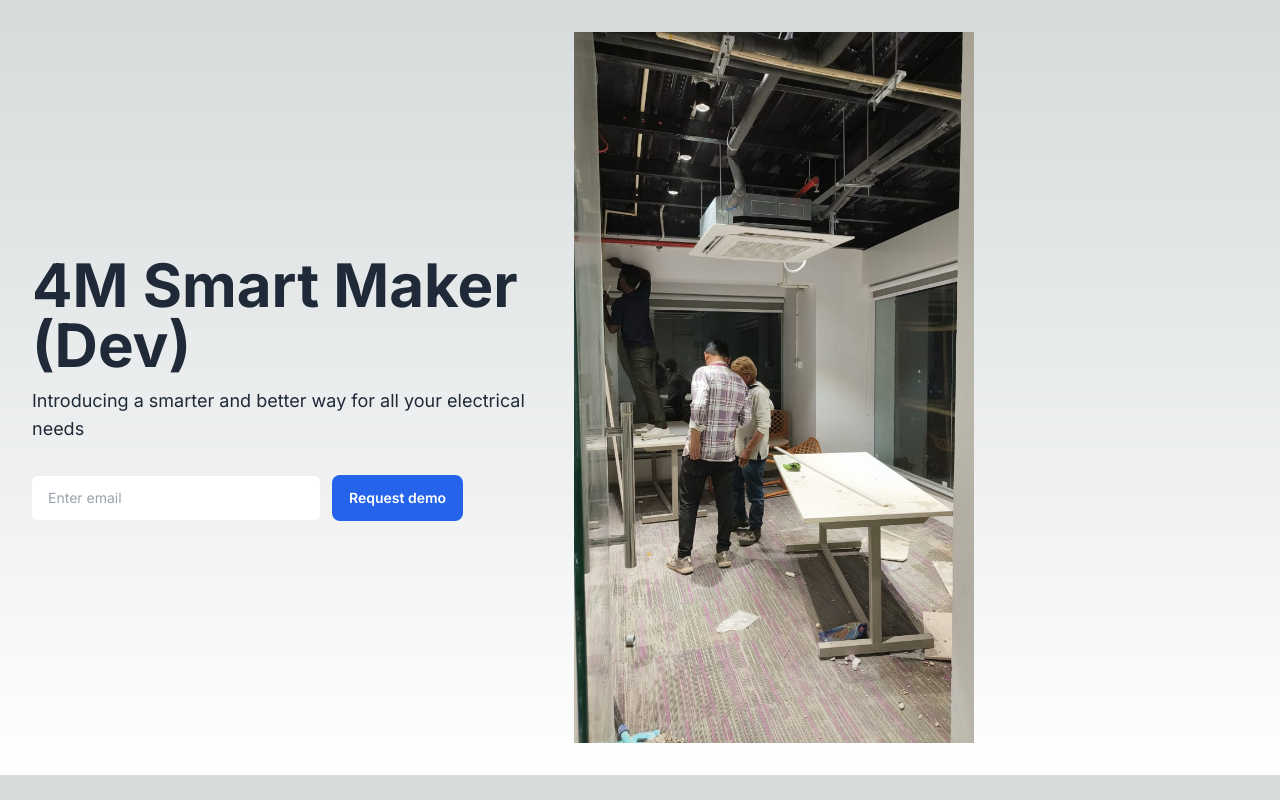
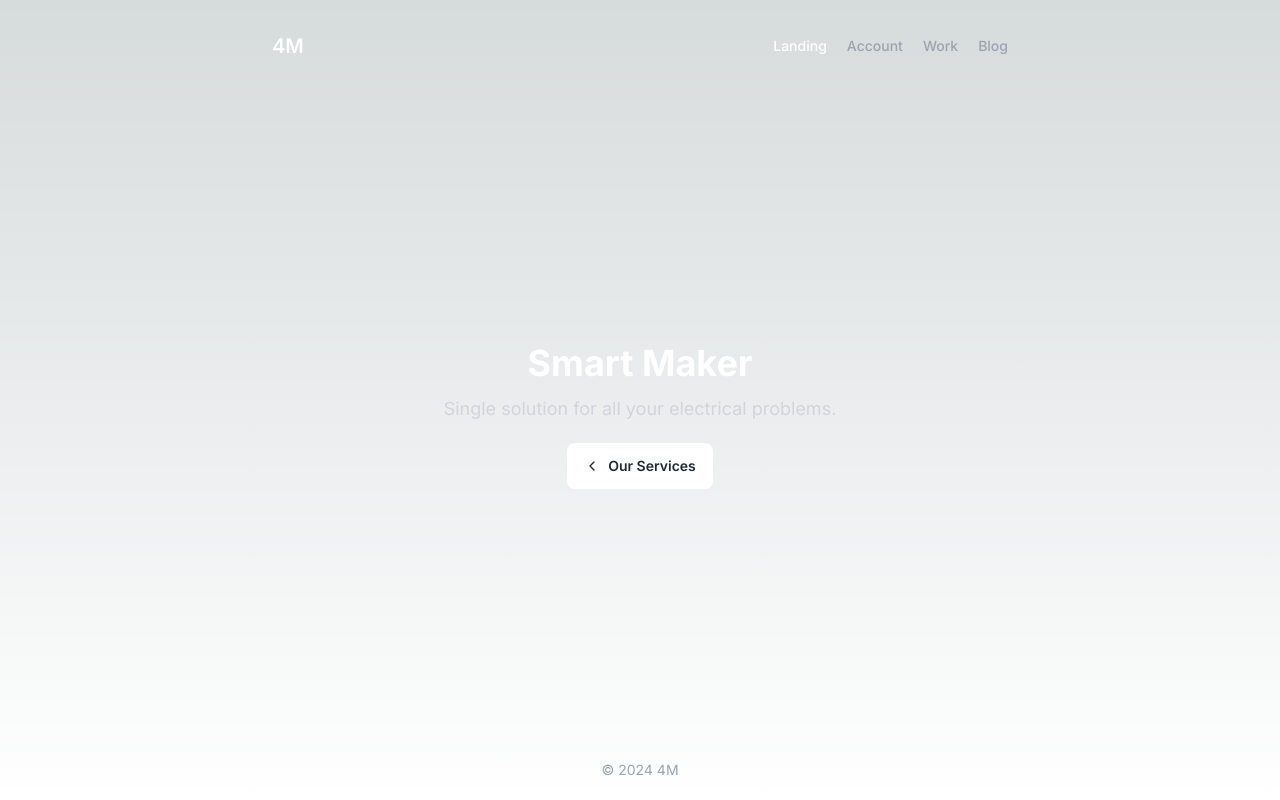
Before and after one commit to Anexca/4m-smart-maker, a Next.js app: page / in a window 1280 px wide. Built offline with nearby package versions, Linux system fonts and the light colour scheme.

Commit message:
setup components

```diff
--- a/src/app/globals.css
+++ b/src/app/globals.css
@@ -18,11 +18,9 @@
 
 body {
   color: rgb(var(--foreground-rgb));
-  background: linear-gradient(
-      to bottom,
-      transparent,
-      rgb(var(--background-end-rgb))
-    )
+  height: 100vh;
+  width: 100vw;
+  background: linear-gradient(to bottom, transparent, rgb(var(--background-end-rgb)))
     rgb(var(--background-start-rgb));
 }
 
--- a/src/app/page.tsx
+++ b/src/app/page.tsx
@@ -1,40 +1,45 @@
-import Image from 'next/image'
-
-import homeImage from '@/assets/images/0.jpg'
+import Footer from '@/components/molecules/footer'
+import NavBar from '@/components/molecules/navbar'
 
 const App = () => {
   return (
-    <div className="max-w-[85rem] mx-auto px-4 sm:px-6 lg:px-8 lg:my-8">
-      <div className="grid lg:grid-cols-7 lg:gap-x-8 xl:gap-x-12 lg:items-center">
-        <div className="lg:col-span-3">
-          <h1 className="block text-3xl font-bold text-gray-800 sm:text-4xl md:text-5xl lg:text-6xl dark:text-white">
-            4M Smart Maker (Dev)
-          </h1>
-          <p className="mt-3 text-lg text-gray-800 dark:text-gray-400">
-            Introducing a smarter and better way for all your electrical needs
-          </p>
-          <div className="mt-5 lg:mt-8 flex flex-col items-center gap-2 sm:flex-row sm:gap-3">
-            <div className="w-full sm:w-auto">
-              <label htmlFor="hero-input" className="sr-only">
-                Search
-              </label>
-              <input
-                type="text"
-                className="py-3 px-4 block w-full xl:min-w-72 border-gray-200 rounded-md text-sm focus:border-blue-500 focus:ring-blue-500 disabled:opacity-50 disabled:pointer-events-none dark:bg-slate-900 dark:border-gray-700 dark:text-gray-400 dark:focus:ring-gray-600"
-                placeholder="Enter email"
-              />
+    <div className="h-full">
+      <div className="max-w-[50rem] flex flex-col mx-auto size-full">
+        <header className="mb-auto flex flex-wrap sm:justify-start sm:flex-nowrap z-50 w-full text-sm py-4">
+          <NavBar />
+        </header>
+
+        <main id="content">
+          <div className="text-center py-10 px-4 sm:px-6 lg:px-8">
+            <h1 className="block text-2xl font-bold text-white sm:text-4xl">Smart Maker</h1>
+            <p className="mt-3 text-lg text-gray-300">
+              Single solution for all your electrical problems.
+            </p>
+            <div className="mt-5 flex flex-col justify-center items-center gap-2 sm:flex-row sm:gap-3">
+              <a
+                className="w-full sm:w-auto py-3 px-4 inline-flex justify-center items-center gap-x-2 text-sm font-semibold rounded-lg border border-transparent bg-white text-gray-800 hover:bg-gray-200 disabled:opacity-50 disabled:pointer-events-none"
+                target="parent"
+              >
+                <svg
+                  className="flex-shrink-0 size-4"
+                  xmlns="http://www.w3.org/2000/svg"
+                  width="24"
+                  height="24"
+                  viewBox="0 0 24 24"
+                  fill="none"
+                  stroke="currentColor"
+                  stroke-width="2"
+                  stroke-linecap="round"
+                  stroke-linejoin="round"
+                >
+                  <path d="m15 18-6-6 6-6" />
+                </svg>
+                Our Services
+              </a>
             </div>
-            <a
-              className="w-full sm:w-auto py-3 px-4 inline-flex justify-center items-center gap-x-2 text-sm font-semibold rounded-lg border border-transparent bg-blue-600 text-white hover:bg-blue-700 disabled:opacity-50 disabled:pointer-events-none"
-              href="#"
-            >
-              Request demo
-            </a>
           </div>
-        </div>
-        <div className="hidden lg:block lg:col-span-4 mt-10 lg:mt-0">
-          <Image className="ounded-xl" src={homeImage} width={400} alt="Image Description" />
-        </div>
+        </main>
+        <Footer />
       </div>
     </div>
   )
--- /dev/null
+++ b/src/components/molecules/footer/index.tsx
@@ -0,0 +1,13 @@
+import React from 'react'
+
+const Footer = () => {
+  return (
+    <footer className="mt-auto text-center py-5">
+      <div className="max-w-7xl mx-auto px-4 sm:px-6 lg:px-8">
+        <p className="text-sm text-gray-400">&copy; {new Date().getFullYear()} 4M</p>
+      </div>
+    </footer>
+  )
+}
+
+export default Footer
--- /dev/null
+++ b/src/components/molecules/navbar/index.tsx
@@ -0,0 +1,97 @@
+import React from 'react'
+
+const NavBar = () => {
+  return (
+    <div className="mb-auto flex flex-wrap sm:justify-start sm:flex-nowrap z-50 w-full text-sm py-4">
+      <nav
+        className="w-full px-4 sm:flex sm:items-center sm:justify-between sm:px-6 lg:px-8"
+        aria-label="Global"
+      >
+        <div className="flex items-center justify-between">
+          <a
+            className="flex-none text-xl font-semibold text-white focus:outline-none focus:ring-1 focus:ring-gray-600"
+            href="#"
+            aria-label="Brand"
+          >
+            4M
+          </a>
+          <div className="sm:hidden">
+            <button
+              type="button"
+              className="hs-collapse-toggle p-2 inline-flex justify-center items-center gap-2 rounded-lg border border-gray-700 hover:border-gray-600 font-medium text-gray-300 hover:text-white shadow-sm align-middle focus:outline-none focus:ring-2 focus:ring-offset-2 focus:ring-offset-slate-900 focus:ring-blue-600 transition-all text-sm"
+              data-hs-collapse="#navbar-collapse-with-animation"
+              aria-controls="navbar-collapse-with-animation"
+              aria-label="Toggle navigation"
+            >
+              <svg
+                className="hs-collapse-open:hidden flex-shrink-0 size-4"
+                xmlns="http://www.w3.org/2000/svg"
+                width="24"
+                height="24"
+                viewBox="0 0 24 24"
+                fill="none"
+                stroke="currentColor"
+                stroke-width="2"
+                stroke-linecap="round"
+                stroke-linejoin="round"
+              >
+                <line x1="3" x2="21" y1="6" y2="6" />
+                <line x1="3" x2="21" y1="12" y2="12" />
+                <line x1="3" x2="21" y1="18" y2="18" />
+              </svg>
+              <svg
+                className="hs-collapse-open:block hidden flex-shrink-0 size-4"
+                xmlns="http://www.w3.org/2000/svg"
+                width="24"
+                height="24"
+                viewBox="0 0 24 24"
+                fill="none"
+                stroke="currentColor"
+                stroke-width="2"
+                stroke-linecap="round"
+                stroke-linejoin="round"
+              >
+                <path d="M18 6 6 18" />
+                <path d="m6 6 12 12" />
+              </svg>
+            </button>
+          </div>
+        </div>
+        <div
+          id="navbar-collapse-with-animation"
+          className="hs-collapse hidden overflow-hidden transition-all duration-300 basis-full grow sm:block"
+        >
+          <div className="flex flex-col gap-5 mt-5 sm:flex-row sm:items-center sm:justify-end sm:mt-0 sm:ps-5">
+            <a
+              className="font-medium text-white focus:outline-none focus:ring-1 focus:ring-gray-600"
+              href="#"
+              aria-current="page"
+            >
+              Landing
+            </a>
+            <a
+              className="font-medium text-gray-400 hover:text-gray-500 focus:outline-none focus:ring-1 focus:ring-gray-600"
+              href="#"
+            >
+              Account
+            </a>
+            <a
+              className="font-medium text-gray-400 hover:text-gray-500 focus:outline-none focus:ring-1 focus:ring-gray-600"
+              href="#"
+            >
+              Work
+            </a>
+            <a
+              className="font-medium text-gray-400 hover:text-gray-500 focus:outline-none focus:ring-1 focus:ring-gray-600"
+              href="#"
+            >
+              Blog
+            </a>
+          </div>
+        </div>
+      </nav>
+    </div>
+  )
+}
+
+export default NavBar
```
